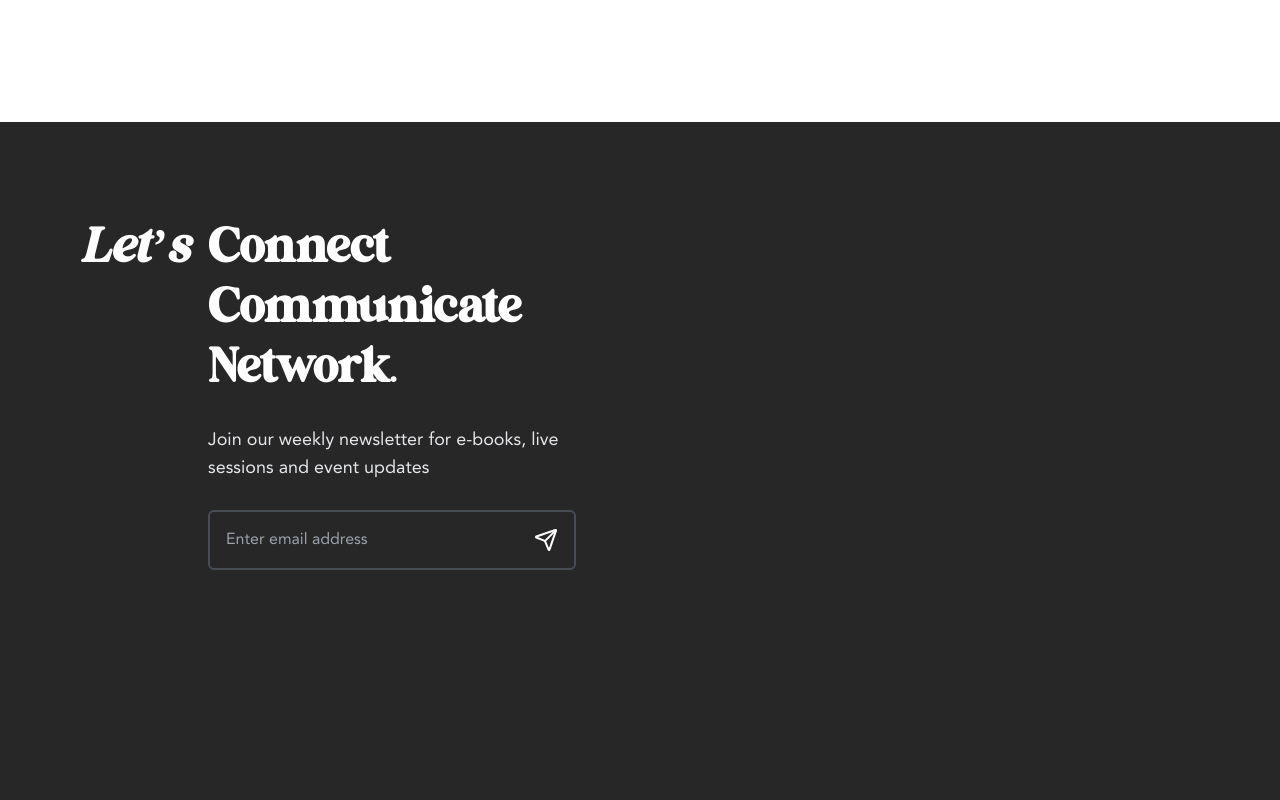
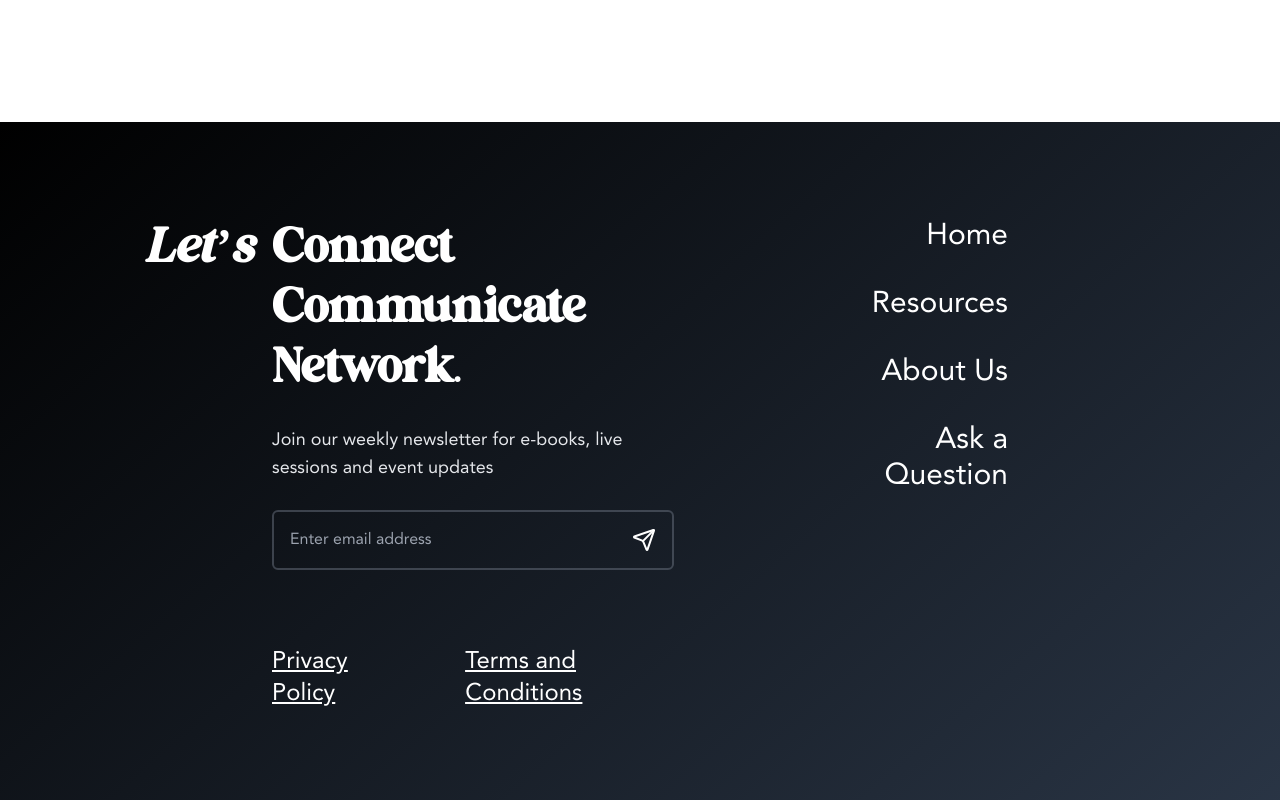
Before and after one commit to ZvityTeam/career-view-ui-dev, a React (Vite) app: page / in a window 1280 px wide. Shown: the part 6040-6840 px from the top of the page. Built offline with nearby package versions, Linux system fonts and the light colour scheme; a web font is replaced by a local one.

Commit message:
Add footer links.

```diff
--- a/src/components/footer/Footer.tsx
+++ b/src/components/footer/Footer.tsx
@@ -1,6 +1,8 @@
 import React from 'react';
 import { OutlinedInputWithButton } from '../inputbox/InputBox';
 import { Send } from 'lucide-react';
+import { FOOTER_NAV_ITEMS } from '../navbar/NavbarConfig.ts';
+import { FooterLink } from './footerlink/FooterLink.tsx';
 
 interface FooterProps {
   /** Optional: You can pass in a background image or just rely on a CSS background */
@@ -9,10 +11,9 @@ interface FooterProps {
 
 export const Footer: React.FC<FooterProps> = () => {
   return (
-    <footer className='w-full bg-primary text-white'>
-      {/* If you need the height to cover the entire screen: */}
-      <div className='min-h-screen'>
-        <div className='max-w-2xl space-y-7 p-24 pl-52'>
+    <footer className='w-full bg-gradient-to-br from-black to-slate-700 text-white'>
+      <div className='flex min-h-screen justify-between px-44'>
+        <div className='flex max-w-2xl flex-col gap-7 p-24'>
           {/* Multiline heading */}
           <h4 className='text-5xl font-bold leading-tight'>
             <span className='relative'>
@@ -36,8 +37,32 @@ export const Footer: React.FC<FooterProps> = () => {
             onSubmit={(val) => alert(`Submitted: ${val}`)}
             containerClassName='w-full max-w-md border-2'
           />
+
+          {/* Policy Links */}
+          <div className='mt-12 flex gap-16 text-2xl underline'>
+            <FooterLink
+              to='/privacy-policy'
+              label='Privacy Policy'
+            />
+            <FooterLink
+              to='/terms-and-conditions'
+              label='Terms and Conditions'
+            />
+          </div>
+        </div>
+
+        {/* Navigation Links */}
+        <div className='flex flex-col gap-8 p-24 text-right text-3xl'>
+          {FOOTER_NAV_ITEMS.map((item, index) => (
+            <FooterLink
+              key={index}
+              to={item.link}
+              label={item.label}
+            />
+          ))}
         </div>
       </div>
+
       <div className='grid place-items-center'>
         <h4 className='text-[200px]'>CareerView</h4>
       </div>
--- /dev/null
+++ b/src/components/footer/footerlink/FooterLink.tsx
@@ -0,0 +1,27 @@
+import React from 'react';
+import { Link } from 'react-router-dom';
+import { cn } from '../../../utils/cn.ts';
+
+interface FooterLinkProps {
+  to: string;
+  label: string;
+  className?: string;
+}
+
+export const FooterLink: React.FC<FooterLinkProps> = ({
+  to,
+  label,
+  className,
+}) => {
+  return (
+    <Link
+      to={to}
+      className={cn(
+        'transition-colors duration-200 ease-in-out hover:text-secondary',
+        className
+      )}
+    >
+      {label}
+    </Link>
+  );
+};
--- a/src/components/navbar/NavbarConfig.ts
+++ b/src/components/navbar/NavbarConfig.ts
@@ -14,3 +14,22 @@ export const NAV_ITEMS: NavbarItem[] = [
     link: '/school',
   },
 ];
+
+export const FOOTER_NAV_ITEMS: NavbarItem[] = [
+  {
+    label: 'Home',
+    link: '/',
+  },
+  {
+    label: 'Resources',
+    link: '/resources',
+  },
+  {
+    label: 'About Us',
+    link: '/about-us',
+  },
+  {
+    label: 'Ask a Question',
+    link: '/ask-a-question',
+  },
+];
```
